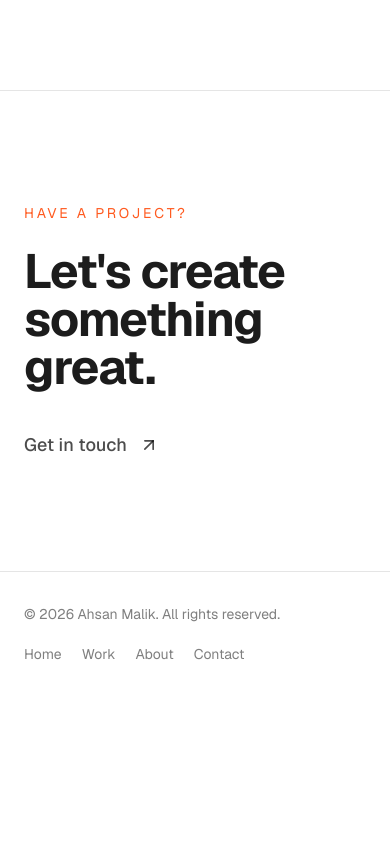
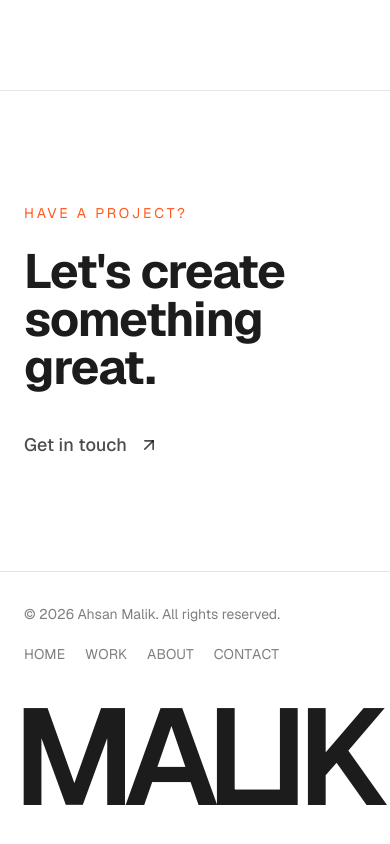
Before and after one commit to Yuton1/Portofolio_Malik, a Next.js app: page / in a window 390 px wide. Shown: the part 2442-3286 px from the top of the page. Before the commit the page ends 3138 px from the top, so only its background shows below. Built offline with nearby package versions, Linux system fonts and the light colour scheme; no server answers; the database is empty.

Commit message:
memperbaiki footer

```diff
--- a/components/layout/Footer.tsx
+++ b/components/layout/Footer.tsx
@@ -1,24 +1,62 @@
 import Link from "next/link";
+
+const footerLinks = [
+  { label: "HOME", href: "/" },
+  { label: "WORK", href: "/work" },
+  { label: "ABOUT", href: "/about" },
+  { label: "CONTACT", href: "/contact" },
+];
+
+function LettersPullUp({ text }: { text: string }) {
+  return (
+    <span
+      aria-label={text}
+      className="group inline-flex cursor-pointer overflow-hidden"
+    >
+      {text.split("").map((letter, index) => (
+        <span
+          key={`${letter}-${index}`}
+          aria-hidden="true"
+          className="inline-flex overflow-hidden"
+        >
+          <span
+            className="
+              flex flex-col
+              transition-transform duration-500
+              ease-[cubic-bezier(0.22,1,0.36,1)]
+              group-hover:-translate-y-full
+            "
+            style={{ transitionDelay: `${index * 25}ms` }}
+          >
+            <span>{letter}</span>
+          </span>
+        </span>
+      ))}
+    </span>
+  );
+}
 
 export function Footer() {
   return (
     <footer
       className="
+        overflow-hidden
         border-t border-black/10
         bg-white
-        px-6 py-8
+        pt-8
         text-[#1c1c1c]
         transition-colors duration-300
         dark:border-white/10
         dark:bg-[#1c1c1c]
         dark:text-white
-        md:px-10
       "
     >
+      {/* TOP FOOTER */}
       <div
         className="
           mx-auto flex max-w-[1400px]
           flex-col gap-5
+          px-6 pb-8
           text-sm
           text-black/50
           transition-colors duration-300
@@ -26,54 +64,47 @@ export function Footer() {
           md:flex-row
           md:items-center
           md:justify-between
+          md:px-10
         "
       >
         <p>© 2026 Ahsan Malik. All rights reserved.</p>
 
-        <div className="flex flex-wrap gap-5">
+        {/* NAVIGATION */}
+        <nav className="flex flex-wrap gap-5">
+          {footerLinks.map((item) => (
             <Link
-            href="/"
+              key={item.href}
+              href={item.href}
               className="
-              transition-colors
-              hover:text-black
-              dark:hover:text-white
+                transition-colors duration-300
+                hover:text-[#ff5a1f]
               "
             >
-            Home
+              <LettersPullUp text={item.label} />
             </Link>
+          ))}
+        </nav>
+      </div>
 
-          <Link
-            href="/work"
+      {/* BIG TYPOGRAPHY */}
+      <div className="relative h-[35vw] min-h-[180px] max-h-[520px] overflow-hidden">
+        <div
           className="
-              transition-colors
-              hover:text-black
-              dark:hover:text-white
+            absolute left-1/2 top-0
+            w-max
+            -translate-x-1/2
+            translate-y-[10%]
+            whitespace-nowrap
+            text-[35vw]
+            font-semibold
+            uppercase
+            leading-[0.75]
+            tracking-[-0.085em]
+            text-[#1c1c1c]
+            dark:text-[#e5e5e5]
           "
         >
-            Work
-          </Link>
-
-          <Link
-            href="/about"
-            className="
-              transition-colors
-              hover:text-black
-              dark:hover:text-white
-            "
-          >
-            About
-          </Link>
-
-          <Link
-            href="/contact"
-            className="
-              transition-colors
-              hover:text-black
-              dark:hover:text-white
-            "
-          >
-            Contact
-          </Link>
+          MALIK
         </div>
       </div>
     </footer>
```
Also changed, not shown: app/(site)/page.tsx (line endings or trailing spaces). Lines whose indentation alone changed are shown as unchanged.
